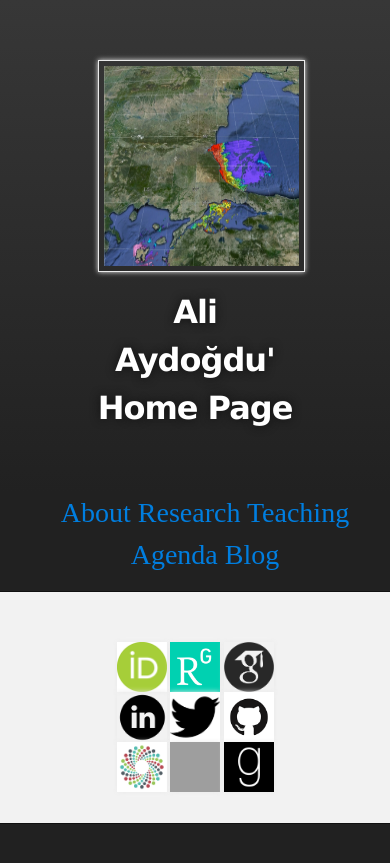
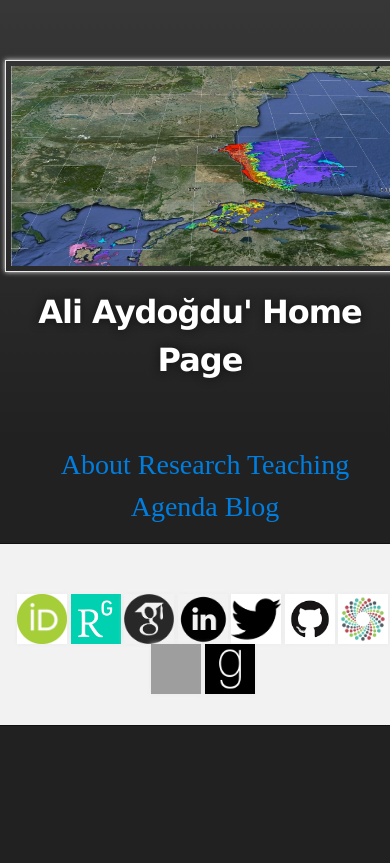
Before and after one commit to aydogduali/aydogduali.github.io, a Jekyll site: the page built from index.md, in a window 390 px wide. Shown: the top 863 px of the page. Built offline with Jekyll 4.4.1, drawn with Linux system fonts in a browser that asks for light colours; the repository's description, which GitHub fills in, is left out; grey boxes are pictures that could not be loaded.

Commit message:
change size

```diff
--- a/_sass/jekyll-theme-slate.scss
+++ b/_sass/jekyll-theme-slate.scss
@@ -385,8 +385,8 @@ Small Device Styles
   }
 
   .inner {
-    min-width: 50%;
-    max-width: 50%;
+    min-width: 100%;
+    max-width: 100%;
   }
 
   #project_title {
```
